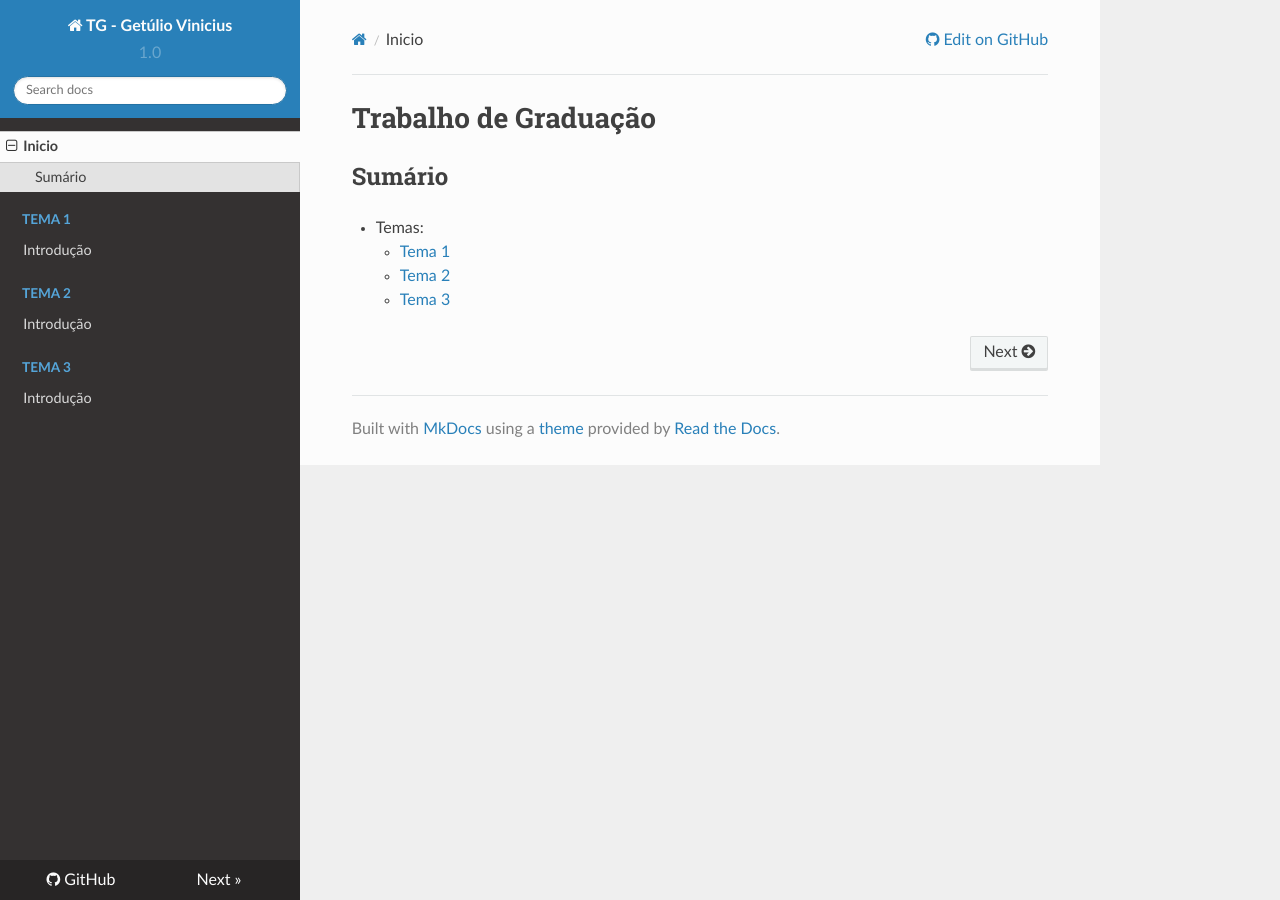
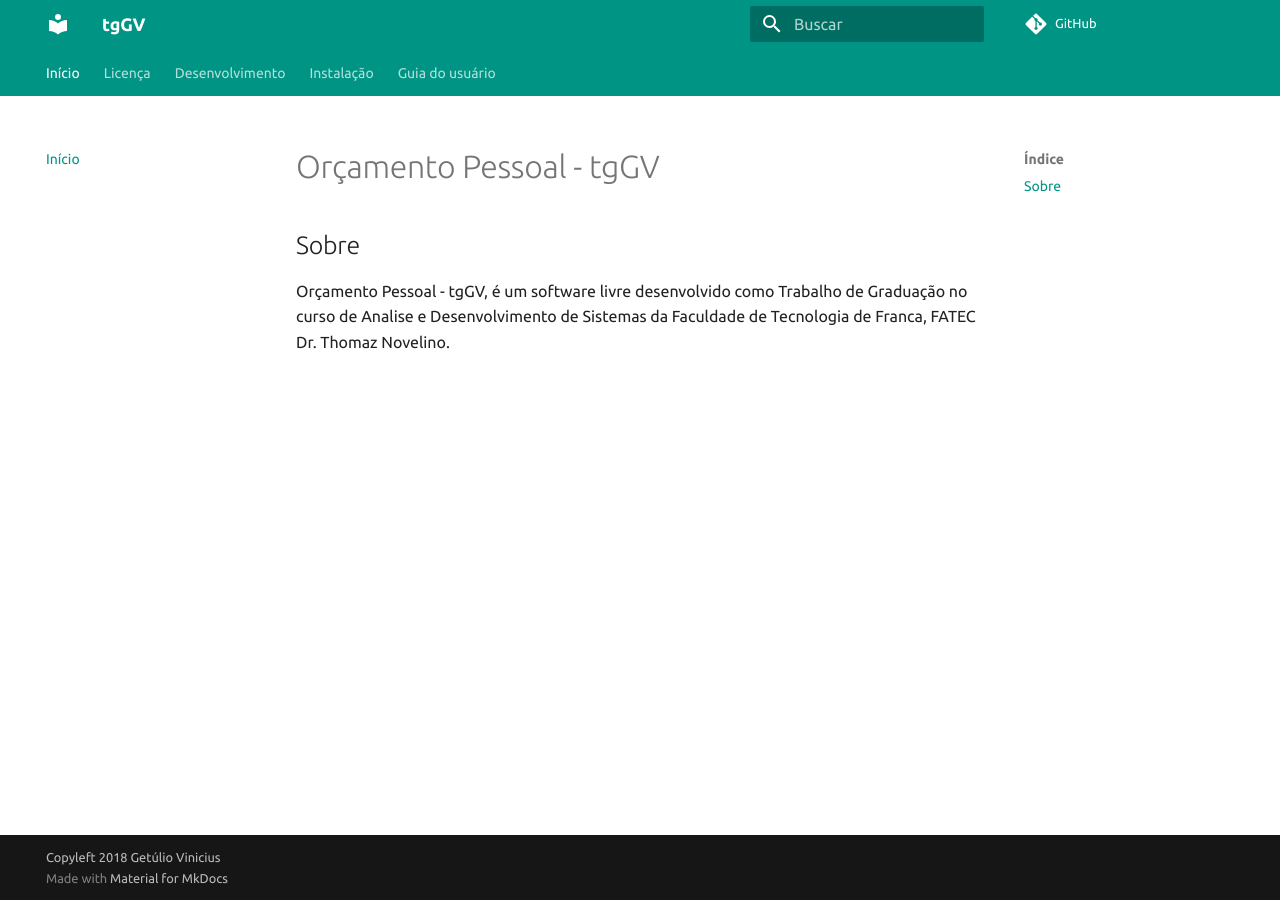
Before and after one commit to getuliovinicius/trabalho.graduacao, an MkDocs documentation site: the page built from docs/mds/index.md, in a window 1280 px wide. Built offline with MkDocs 1.6.1 and Material for MkDocs 9.7.7, drawn with Linux system fonts in a browser that asks for light colours; nearby versions of some CDN libraries; comment, search, counter and statistics services are not loaded; old or Windows-style settings are respelled for this version of MkDocs.

Commit message:
Mudança do tema final do Mkdocs.

```diff
--- a/docs/mds/index.md
+++ b/docs/mds/index.md
@@ -1,9 +1,6 @@
-Trabalho de Graduação
-=====================
+Orçamento Pessoal - tgGV
+========================
 
-## Sumário
+## Sobre
 
-+ Temas:
-    + [Tema 1](tema-1/00-introducao.md)
-    + [Tema 2](tema-2/00-introducao.md)
-    + [Tema 3](tema-3/00-introducao.md)
+Orçamento Pessoal - tgGV, é um software livre desenvolvido como Trabalho de Graduação no curso de Analise e Desenvolvimento de Sistemas da Faculdade de Tecnologia de Franca, FATEC Dr. Thomaz Novelino.
--- a/docs/mkdocs.yml
+++ b/docs/mkdocs.yml
@@ -1,30 +1,78 @@
-site_name: TG - Getúlio Vinicius
-site_description: Documentação do Projeto de Software ...
+# Project information
+site_name: tgGV
+site_description: Documentação do Projeto de Software tgGV
 site_author: Getúlio Vinicius <getuliovinits@gmail.com>
-google_analytics: ['UA-70830801-13', 'auto']
+site_url: https://getuliovinicius.github.io/trabalho.graduacao/
+copyright: 'Copyleft 2018 Getúlio Vinicius'
+
+# Repository
 repo_url: https://github.com/getuliovinicius/trabalho.graduacao
 repo_name: GitHub
 edit_uri: blob/master/docs/mds/
 remote_branch: gh-pages
 remote_name: origin
-docs_dir: 'mds'
-pages:
-    - Inicio: index.md
-    - Tema 1:
-        - Introdução: 'tema-1/00-introducao.md'
-    - Tema 2:
-        - Introdução: 'tema-2/00-introducao.md'
-    - Tema 3:
-        - Introdução: 'tema-3/00-introducao.md'
-theme: readthedocs
-extra:
-    version: 1.0
+
+# Analytics
+google_analytics: ['UA-70830801-13', 'auto']
+
+# Extensions
 markdown_extensions:
     - smarty
     - nl2br
     - admonition
     - codehilite
     - sane_lists
+    - footnotes
+    - meta
     - toc:
         permalink: True
         separator: "_"
+    # - pymdownx.arithmatex
+    # - pymdownx.betterem:
+    #     smart_enable: all
+    - pymdownx.caret
+    # - pymdownx.critic
+    - pymdownx.details
+    # - pymdownx.emoji:
+    #     emoji_generator: !!python/name:pymdownx.emoji.to_svg
+    - pymdownx.inlinehilite
+    # - pymdownx.magiclink
+    - pymdownx.mark
+    - pymdownx.smartsymbols
+    - pymdownx.superfences
+    - pymdownx.tasklist:
+        custom_checkbox: true
+    - pymdownx.tilde
+
+# Theme
+theme:
+    name: material
+    language: 'pt'
+    palette:
+        primary: 'teal'
+        accent: 'teal'
+    font:
+        text: 'Ubuntu'
+        code: 'Ubuntu Mono'
+    feature:
+        tabs: true
+
+# Configuration
+docs_dir: 'mds'
+pages:
+    - Início: 'index.md'
+    - Licença: 'licence.md'
+    - Desenvolvimento:
+        - Descrição: 'doc-desenvolvimento/0-descricao.md'
+        - Requisitos: 'doc-desenvolvimento/1-requisitos.md'
+        - Modelagem: 'doc-desenvolvimento/2-modelagem.md'
+        - Prototipação: 'doc-desenvolvimento/3-prototipacao.md'
+        - Tecnologias: 'doc-desenvolvimento/4-tecnologias.md'
+    - Instalação:
+        - Introdução: 'doc-instalacao/00-introducao.md'
+    - Guia do usuário:
+        - Introdução: 'doc-usuario-final/00-introducao.md'
+
+# Extra
+extra:
+    version: 0.3.0
```
Also changed, not shown: docs/mds/doc-desenvolvimento/0-descricao.md (added, +6 -0 lines), docs/mds/doc-desenvolvimento/1-requisitos.md (added, +10 -0 lines), docs/mds/doc-desenvolvimento/2-modelagem.md (added, +10 -0 lines), docs/mds/doc-desenvolvimento/3-prototipacao.md (added, +2 -0 lines), docs/mds/doc-desenvolvimento/4-tecnologias.md (added, +8 -0 lines), docs/mds/licence.md (added, +8 -0 lines), docs/mds/tema-1/00-introducao.md (deleted, +0 -2 lines), docs/mds/doc-desenvolvimento/img/bpmn-1.png (renamed from docs/mds/tema-2/img/bpmn-01.png), docs/mds/doc-instalacao/00-introducao.md (renamed from docs/mds/tema-2/00-introducao.md), docs/mds/doc-usuario-final/00-introducao.md (renamed from docs/mds/tema-3/00-introducao.md).
